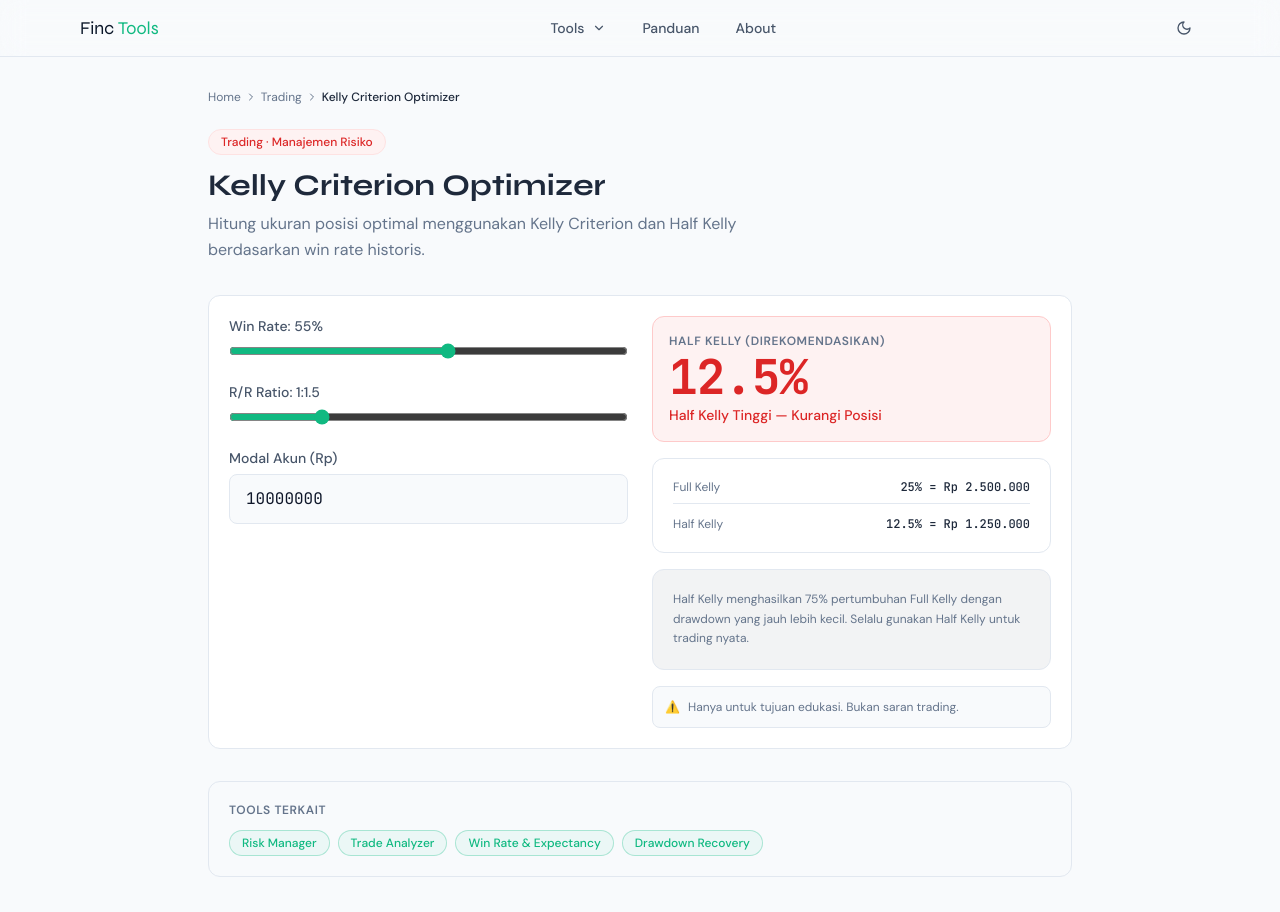
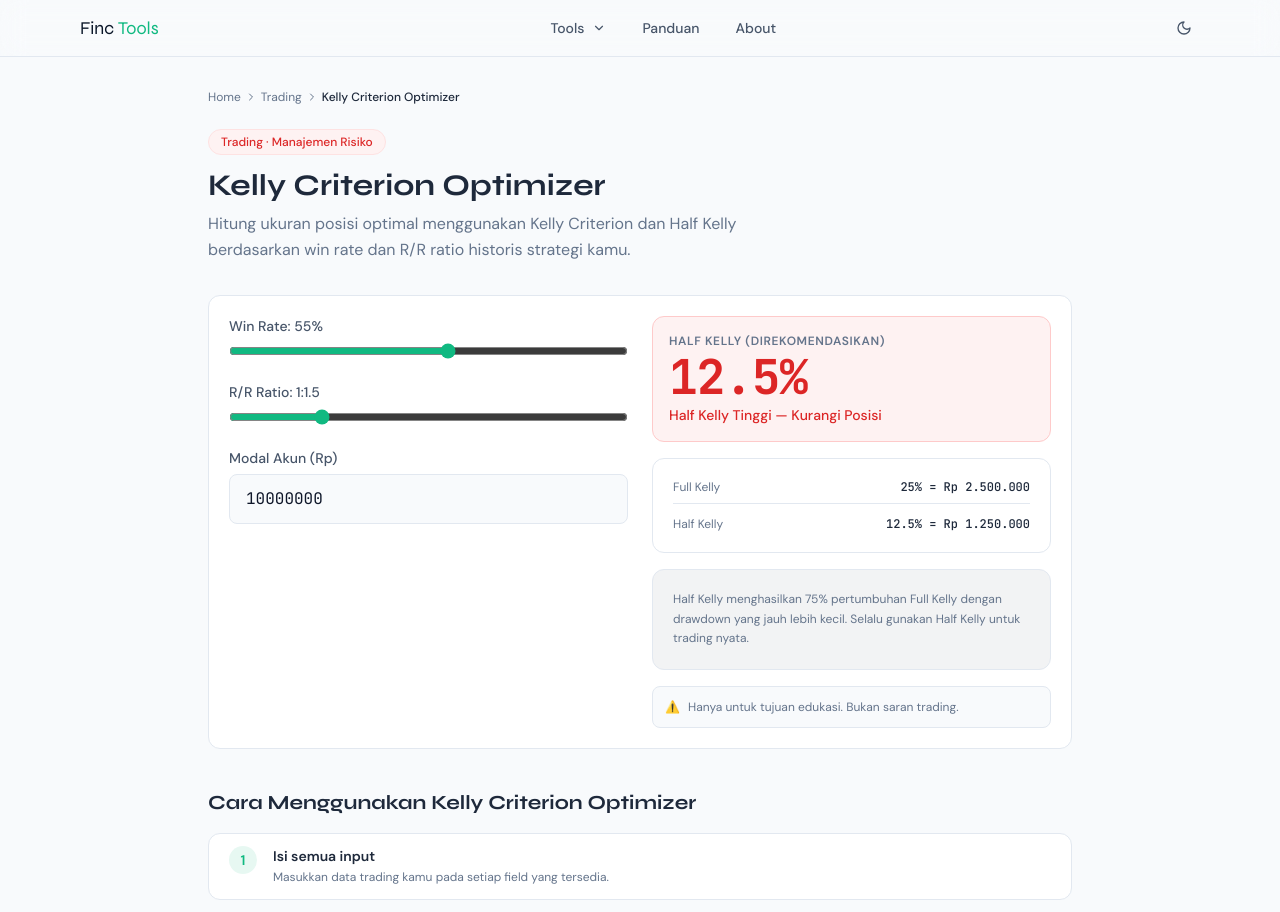
Before and after one commit to nurudhuhaalamin/finctools, a Next.js app: page /trading/kelly-criterion-optimizer in a window 1280 px wide. Shown: the top 912 px of the page. Built offline with nearby package versions, Linux system fonts and the light colour scheme.

Commit message:
Add files via upload

```diff
--- a/app/trading/kelly-criterion-optimizer/page.tsx
+++ b/app/trading/kelly-criterion-optimizer/page.tsx
@@ -3,55 +3,18 @@ import Link from 'next/link'
 import { ChevronRight } from 'lucide-react'
 import Header from '@/components/layout/Header'
 import Footer from '@/components/layout/Footer'
+import TradingToolPage from '@/components/layout/TradingToolPage'
 import KellyCriterionOptimizer from '@/components/tools/trading/KellyCriterionOptimizer'
-
-export const metadata: Metadata = {
-  title: 'Kelly Criterion Optimizer | FincTools',
-  description: 'Hitung ukuran posisi optimal menggunakan Kelly Criterion dan Half Kelly berdasarkan win rate historis.',
+export const metadata: Metadata = { title: 'Kelly Criterion Optimizer | FincTools', description: 'Hitung ukuran posisi optimal menggunakan Kelly Criterion dan Half Kelly berdasarkan win rate dan R/R ratio historis strategi kamu.' }
+export default function Page() {
+  return (<><Header /><main className="mx-auto max-w-4xl px-4 py-8"><nav className="flex items-center gap-1 text-xs text-[--text-secondary] mb-6"><Link href="/" className="hover:text-finc-green transition-colors">Home</Link><ChevronRight size={12} /><Link href="/trading" className="hover:text-finc-green transition-colors">Trading</Link><ChevronRight size={12} /><span className="text-[--text-primary] font-medium">Kelly Criterion Optimizer</span></nav>
+  <TradingToolPage name="Kelly Criterion Optimizer" description="Hitung ukuran posisi optimal menggunakan Kelly Criterion dan Half Kelly berdasarkan win rate dan R/R ratio historis strategi kamu."
+    steps={[{title:'Isi semua input',desc:'Masukkan data trading kamu pada setiap field yang tersedia.'},{title:'Sesuaikan parameter',desc:'Gunakan slider untuk menyesuaikan nilai dengan kondisi trading aktual kamu.'},{title:'Baca hasilnya',desc:'Hasil kalkulasi muncul real-time. Warna menunjukkan tingkat risiko: hijau aman, kuning perlu perhatian, merah berisiko tinggi.'},{title:'Gunakan sebagai referensi',desc:'Gunakan hasil ini sebagai salah satu pertimbangan dalam pengambilan keputusan trading — bukan satu-satunya faktor.'}]}
+    formula="Lihat dokumentasi teknis pada setiap variabel output untuk formula yang digunakan."
+    variables={[{name:'Input',desc:'Semua variabel input disesuaikan dengan kebutuhan spesifik tool ini'},{name:'Output',desc:'Hasil kalkulasi real-time berdasarkan formula matematika yang terverifikasi'}]}
+    history="Tool ini didasarkan pada prinsip-prinsip manajemen risiko yang telah digunakan oleh trader profesional dan institusi keuangan selama puluhan tahun. Pendekatan berbasis matematika dan statistik memastikan keputusan trading diambil secara objektif, bukan berdasarkan intuisi semata."
+    faqs={[{q:'Seberapa akurat hasil kalkulasi tool ini?',a:'Hasil kalkulasi sepenuhnya akurat secara matematis berdasarkan input yang kamu berikan. Akurasi keputusan trading bergantung pada seberapa akurat input yang kamu masukkan — terutama win rate dan R/R ratio historis yang harus berasal dari data trading nyata.'},{q:'Apakah tool ini cocok untuk semua instrumen trading?',a:'Ya. Semua formula dalam kategori trading FincTools dirancang untuk berlaku universal pada forex, saham, kripto, dan instrumen derivatif lainnya.'},{q:'Berapa sering saya harus menggunakan tool ini?',a:'Idealnya setiap kali merencanakan trade atau mengevaluasi strategi secara berkala. Konsistensi dalam menggunakan tools manajemen risiko adalah kunci trading yang sustainable.'},{q:'Apakah hasil ini menjamin profit?',a:'Tidak ada tool yang bisa menjamin profit dalam trading. Tool ini memberikan kalkulasi matematis untuk membantu pengambilan keputusan yang lebih terstruktur dan berbasis data — bukan prediksi pasar.'}]}
+    related={[{name:'Risk Manager',href:'/trading/risk-manager',desc:'Hitung ukuran posisi optimal untuk setiap trade'},{name:'Trade Analyzer',href:'/trading/trade-analyzer',desc:'Analisis Risk/Reward ratio sebelum eksekusi trade'},{name:'Win Rate & Expectancy',href:'/trading/win-rate-expectancy-tracker',desc:'Evaluasi viabilitas strategi trading kamu secara keseluruhan'},{name:'Kelly Criterion',href:'/trading/kelly-criterion-optimizer',desc:'Optimalkan ukuran posisi berdasarkan probabilitas matematika'}]}
+    references={['Tharp, V.K. (1998). <em>Trade Your Way to Financial Freedom.</em> McGraw-Hill.','Schwager, J.D. (1989). <em>Market Wizards.</em> New York Institute of Finance.','OJK. <em>Panduan Literasi Keuangan.</em> <a href="https://ojk.go.id" target="_blank" rel="noopener noreferrer" class="text-finc-green hover:underline">ojk.go.id</a>']}
+  ><KellyCriterionOptimizer /></TradingToolPage></main><Footer /></>)
 }
-
-const related = [
-  { name: 'Risk Manager', href: '/trading/risk-manager' },
-  { name: 'Trade Analyzer', href: '/trading/trade-analyzer' },
-  { name: 'Win Rate & Expectancy', href: '/trading/win-rate-expectancy-tracker' },
-  { name: 'Kelly Criterion', href: '/trading/kelly-criterion-optimizer' },
-  { name: 'Drawdown Recovery', href: '/trading/drawdown-recovery-planner' },
-]
-
-export default function Page() {
-  return (
-    <>
-      <Header />
-      <main className="mx-auto max-w-4xl px-4 py-8">
-        <nav className="flex items-center gap-1 text-xs text-[--text-secondary] mb-6">
-          <Link href="/" className="hover:text-finc-green transition-colors">Home</Link>
-          <ChevronRight size={12} />
-          <Link href="/trading" className="hover:text-finc-green transition-colors">Trading</Link>
-          <ChevronRight size={12} />
-          <span className="text-[--text-primary] font-medium">Kelly Criterion Optimizer</span>
-        </nav>
-        <div className="mb-8">
-          <div className="inline-flex items-center text-xs font-medium text-red-600 dark:text-red-400 bg-red-50 dark:bg-red-950/30 border border-red-100 dark:border-red-900 rounded-full px-3 py-1 mb-3">
-            Trading · Manajemen Risiko
-          </div>
-          <h1 className="font-heading text-2xl md:text-3xl font-bold text-[--text-primary] mb-2">Kelly Criterion Optimizer</h1>
-          <p className="text-[--text-secondary] leading-relaxed max-w-xl">Hitung ukuran posisi optimal menggunakan Kelly Criterion dan Half Kelly berdasarkan win rate historis.</p>
-        </div>
-        <div className="finc-card mb-8">
-          <KellyCriterionOptimizer />
-        </div>
-        <div className="finc-card bg-slate-50 dark:bg-slate-900/50">
-          <p className="text-xs font-semibold uppercase tracking-wider text-[--text-secondary] mb-3">Tools Terkait</p>
-          <div className="flex flex-wrap gap-2">
-            {related.filter(t => !t.href.includes('kelly-criterion-optimizer')).slice(0,4).map(t => (
-              <Link key={t.href} href={t.href} className="text-xs font-medium text-finc-green border border-finc-green/30 bg-finc-green/5 hover:bg-finc-green/10 rounded-full px-3 py-1 transition-colors">
-                {t.name}
-              </Link>
-            ))}
-          </div>
-        </div>
-      </main>
-      <Footer />
-    </>
-  )
-}
```
